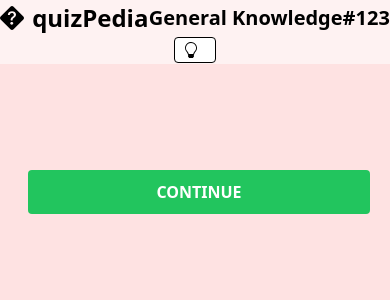
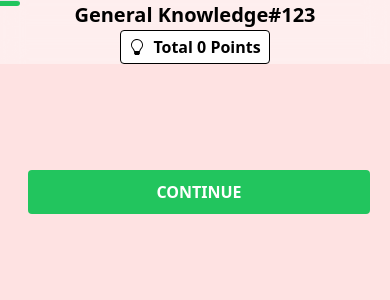
Before and after one commit to sDaCoder/react-express-ejs-quizPedia, a Node server app: page /api/v1/1 in a window 390 px wide. Shown: the top 300 px of the page. Run offline with Node 20, Linux system fonts and the light colour scheme; data that the repository does not hold is empty; some libraries are stand-ins or nearby versions.

Commit message:
Added the responsive progress bar

```diff
--- a/data/category.json
+++ b/data/category.json
@@ -30,7 +30,7 @@
     {
         "id": 5,
         "category": "Sports",
-        "description": "Test your knowledge of sports and athletics with a wide range of questions",
+        "description": "Test your knowledge of sports and athletics with a wide range of questions covering various disciplines and competitions",
         "slug": "sports",
         "image": "/assets/sports.jpg"
     }
--- a/public/styles/styles.css
+++ b/public/styles/styles.css
@@ -558,8 +558,48 @@ video {
   visibility: collapse;
 }
 
+.fixed {
+  position: fixed;
+}
+
+.absolute {
+  position: absolute;
+}
+
+.relative {
+  position: relative;
+}
+
+.sticky {
+  position: sticky;
+}
+
 .bottom-0 {
   bottom: 0px;
+}
+
+.bottom-2 {
+  bottom: 0.5rem;
+}
+
+.left-0 {
+  left: 0px;
+}
+
+.top-0 {
+  top: 0px;
+}
+
+.z-\[100\] {
+  z-index: 100;
+}
+
+.z-\[\] {
+  z-index: ;
+}
+
+.z-\[101\] {
+  z-index: 101;
 }
 
 .mx-1 {
@@ -615,6 +655,10 @@ video {
   margin-top: 1.25rem;
 }
 
+.block {
+  display: block;
+}
+
 .flex {
   display: flex;
 }
@@ -655,28 +699,24 @@ video {
   height: 2rem;
 }
 
-.h-\[400px\] {
-  height: 400px;
-}
-
-.h-\[\] {
-  height: ;
-}
-
 .h-\[450px\] {
   height: 450px;
 }
 
-.h-\[200px\] {
-  height: 200px;
+.h-\[5px\] {
+  height: 5px;
 }
 
-.h-\[350px\] {
-  height: 350px;
+.h-\[20p\] {
+  height: 20p;
 }
 
-.h-\[500px\] {
-  height: 500px;
+.h-\[20px\] {
+  height: 20px;
+}
+
+.h-\[6px\] {
+  height: 6px;
 }
 
 .max-h-40 {
@@ -711,6 +751,10 @@ video {
   width: 300px;
 }
 
+.w-\[5vw\] {
+  width: 5vw;
+}
+
 .w-\[80vw\] {
   width: 80vw;
 }
@@ -719,20 +763,16 @@ video {
   width: 100%;
 }
 
-.w-\[\] {
-  width: ;
-}
-
-.w-\[3\] {
-  width: 3;
-}
-
 .max-w-sm {
   max-width: 24rem;
 }
 
 .shrink-0 {
   flex-shrink: 0;
+}
+
+.grow {
+  flex-grow: 1;
 }
 
 .rotate-180 {
@@ -840,6 +880,11 @@ video {
   border-radius: 0.75rem;
 }
 
+.rounded-r {
+  border-top-right-radius: 0.25rem;
+  border-bottom-right-radius: 0.25rem;
+}
+
 .border {
   border-width: 1px;
 }
@@ -889,6 +934,10 @@ video {
 .bg-red-50 {
   --tw-bg-opacity: 1;
   background-color: rgb(254 242 242 / var(--tw-bg-opacity, 1));
+}
+
+.bg-red-50\/80 {
+  background-color: rgb(254 242 242 / 0.8);
 }
 
 .bg-red-500 {
@@ -1097,6 +1146,12 @@ video {
   box-shadow: var(--tw-ring-offset-shadow, 0 0 #0000), var(--tw-ring-shadow, 0 0 #0000), var(--tw-shadow);
 }
 
+.backdrop-blur-md {
+  --tw-backdrop-blur: blur(12px);
+  -webkit-backdrop-filter: var(--tw-backdrop-blur) var(--tw-backdrop-brightness) var(--tw-backdrop-contrast) var(--tw-backdrop-grayscale) var(--tw-backdrop-hue-rotate) var(--tw-backdrop-invert) var(--tw-backdrop-opacity) var(--tw-backdrop-saturate) var(--tw-backdrop-sepia);
+  backdrop-filter: var(--tw-backdrop-blur) var(--tw-backdrop-brightness) var(--tw-backdrop-contrast) var(--tw-backdrop-grayscale) var(--tw-backdrop-hue-rotate) var(--tw-backdrop-invert) var(--tw-backdrop-opacity) var(--tw-backdrop-saturate) var(--tw-backdrop-sepia);
+}
+
 .transition {
   transition-property: color, background-color, border-color, text-decoration-color, fill, stroke, opacity, box-shadow, transform, filter, -webkit-backdrop-filter;
   transition-property: color, background-color, border-color, text-decoration-color, fill, stroke, opacity, box-shadow, transform, filter, backdrop-filter;
@@ -1115,12 +1170,20 @@ video {
   transition-delay: 150ms;
 }
 
+.delay-100 {
+  transition-delay: 100ms;
+}
+
 .duration-700 {
   transition-duration: 700ms;
 }
 
 .ease-in-out {
   transition-timing-function: cubic-bezier(0.4, 0, 0.2, 1);
+}
+
+.ease-in {
+  transition-timing-function: cubic-bezier(0.4, 0, 1, 1);
 }
 
 .hover\:-translate-y-2:hover {
--- a/views/index.ejs
+++ b/views/index.ejs
@@ -8,6 +8,7 @@
     <link rel="shortcut icon" href="/assets/favicon.svg" type="image/x-icon">
 </head>
 <body class="bg-red-100 select-none">
+    <hr id="scrollHr" class="block md:hidden w-[5vw] bg-green-500 h-[6px] z-[101] fixed top-0 left-0 rounded-r transition ease-in delay-400">
     <%- include ('./partials/header.ejs') %>
 
     <form method="POST" action="/api/v1/<%= category %>">
@@ -52,5 +53,15 @@
         })
     })
 
+    window.addEventListener("scroll", function() {
+        let scrollTop = window.scrollY;
+        let documentHeight = document.documentElement.scrollHeight - window.innerHeight;
+        let scrollPercentage = (scrollTop / documentHeight) * 95; // Increase width dynamically
+
+        let newWidth = 5 + scrollPercentage; // Start from 20% and grow
+        document.getElementById("scrollHr").style.width = newWidth + "%";
+        document.getElementsByClassName("bar")[0].style.width = newWidth + "%";
+    });
+
 </script>
 </html>
--- a/views/partials/accordion-answers.ejs
+++ b/views/partials/accordion-answers.ejs
@@ -1,5 +1,5 @@
 <div id="accordion-open" data-accordion="collapse" class="w-[80vw] rounded-lg">
-    <h1 class="font-bold text-2xl self-start my-8">Your responses</h1>
+    <h1 class="font-bold font-mono text-2xl self-start my-8">Your responses</h1>
     <% for(let i = 0; i < questions.length; i++) { %>
         <h2 id="accordion-open-heading-<%= i %>">
             <button type="button" class="flex items-center justify-between w-full p-5 font-medium rtl:text-right text-gray-900 border border-b-0 border-gray-200  focus:ring-4 focus:ring-gray-200 bg-red-50 gap-3"
--- a/views/partials/cards.ejs
+++ b/views/partials/cards.ejs
@@ -7,7 +7,7 @@
                 <%= categories[i].description %>
             </p>
         </div>
-        <button onclick="location.href = '/api/v1/<%= categories[i].slug %>'" class="uppercase bg-yellow-500 shadow hover:bg-yellow-600 hover:shadow-lg active:bg-yellow-600 text-white py-2 px-4 rounded w-full font-bold">
+        <button onclick="location.href = '/api/v1/<%= categories[i].slug %>'" class="transition ease-in-out duration-400 relative bottom-2 uppercase bg-yellow-500 shadow hover:bg-yellow-600 hover:shadow-lg active:bg-yellow-600 text-white py-2 px-4 rounded w-full font-bold">
             let's play
         </button>
     </div>
--- a/views/partials/footer.ejs
+++ b/views/partials/footer.ejs
@@ -3,7 +3,7 @@
     <!-- The Progress Bar -->
     <div class="md:flex justify-center items-center hidden">
         <div class="bg-gray-300 w-52 rounded-xl overflow-hidden flex">
-            <div class="bar bg-green-500 h-4 transition-all ease-in-out" style="width: calc((<%= 1 %> / <%= questions.length %>) * 100%)"></div>
+            <div class="bar bg-green-500 h-4 transition-all ease-in-out"></div>
         </div>
         <p class="qLabel ml-2 font-semibold text-lg">
             <%= 1 %>/<%= questions.length %>
--- a/views/partials/header-home.ejs
+++ b/views/partials/header-home.ejs
@@ -1,4 +1,4 @@
-<nav class="flex justify-around items-center bg-red-50 max-h-40 h-16 w-full flex-wrap">
+<nav class="sticky top-0 z-[100] flex justify-around items-center bg-red-50/80 backdrop-blur-md max-h-40 h-16 w-full flex-wrap">
     <div class="flex items-center justify-center gap-2 cursor-pointer" onclick="location.href = '/api/v1'">
         <img class="w-6 h-6" src="/assets/favicon.svg" alt="" srcset="">
         <h1 class="font-bold text-2xl">quizPedia</h1>
--- a/views/partials/header.ejs
+++ b/views/partials/header.ejs
@@ -1,5 +1,5 @@
-<nav class="flex justify-around items-center bg-red-50 max-h-40 h-16 w-full flex-wrap">
-    <div class="flex items-center justify-center gap-2 cursor-pointer" onclick="location.href = '/api/v1'">
+<nav class="sticky top-0 z-[100] flex justify-around items-center bg-red-50/80 backdrop-blur-md max-h-40 h-16 w-full flex-wrap">
+    <div class="hidden md:flex items-center justify-center gap-2 cursor-pointer" onclick="location.href = '/api/v1'">
         <img class="w-6 h-6" src="/assets/favicon.svg" alt="" srcset="">
         <h1 class="font-bold text-2xl">quizPedia</h1>
     </div>
@@ -11,7 +11,7 @@
                 d="M2 6a6 6 0 1 1 10.174 4.31c-.203.196-.359.4-.453.619l-.762 1.769A.5.5 0 0 1 10.5 13a.5.5 0 0 1 0 1 .5.5 0 0 1 0 1l-.224.447a1 1 0 0 1-.894.553H6.618a1 1 0 0 1-.894-.553L5.5 15a.5.5 0 0 1 0-1 .5.5 0 0 1 0-1 .5.5 0 0 1-.46-.302l-.761-1.77a1.964 1.964 0 0 0-.453-.618A5.984 5.984 0 0 1 2 6m6-5a5 5 0 0 0-3.479 8.592c.263.254.514.564.676.941L5.83 12h4.342l.632-1.467c.162-.377.413-.687.676-.941A5 5 0 0 0 8 1" />
         </svg>
         <% if (questions) { %>
-            <p class="hidden md:block">
+            <p class="">
                 Total <%= questions.length * 100 %> Points
             </p>
         <% } %>
--- a/views/partials/question-card.ejs
+++ b/views/partials/question-card.ejs
@@ -1,9 +1,10 @@
 <% for(let i = 0; i < questions.length; i++) { %>
     <div class="flex flex-col justify-center gap-8 py-6 md:w-[85vw] w-full mx-auto rounded-lg bg-gradient-to-b from-red-200 to-red-100 shadow-lg">
 
-        <div id="qarea" class="mx-4 font-bold uppercase text-center md:text-2xl text-xl text-blue-900 flex items-center justify-center">
+        <p id="qarea" class="mx-4 font-bold uppercase text-center md:text-2xl text-xl text-blue-900 flex items-center justify-center">
+            <svg class="hidden md:block w-6 h-6 me-2 shrink-0" fill="currentColor" viewBox="0 0 20 20" xmlns="http://www.w3.org/2000/svg"><path fill-rule="evenodd" d="M18 10a8 8 0 11-16 0 8 8 0 0116 0zm-8-3a1 1 0 00-.867.5 1 1 0 11-1.731-1A3 3 0 0113 8a3.001 3.001 0 01-2 2.83V11a1 1 0 11-2 0v-1a1 1 0 011-1 1 1 0 100-2zm0 8a1 1 0 100-2 1 1 0 000 2z" clip-rule="evenodd"></path></svg>
             <%= questions[i].question %>
-        </div>
+        </p>
 
         <div class="flex flex-col items-center mx-4 gap-6 font-extrabold">
 
```
